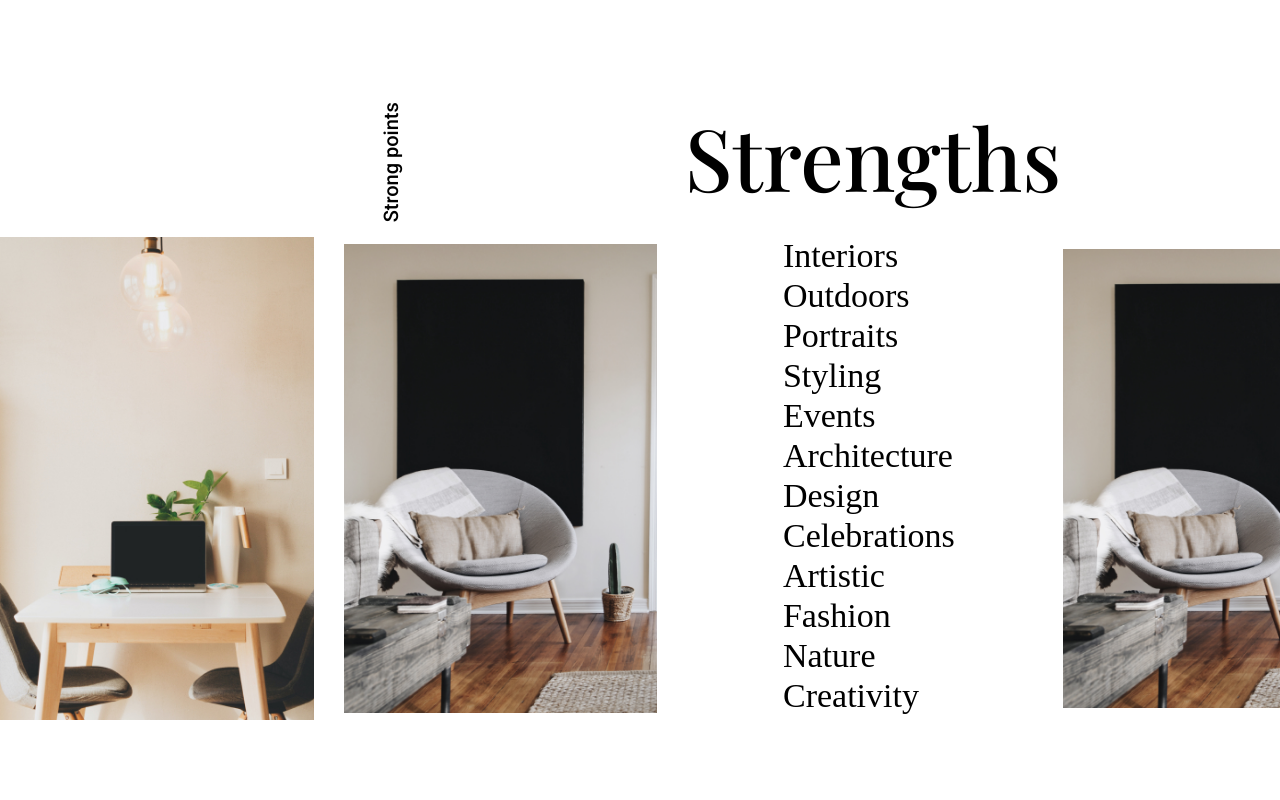
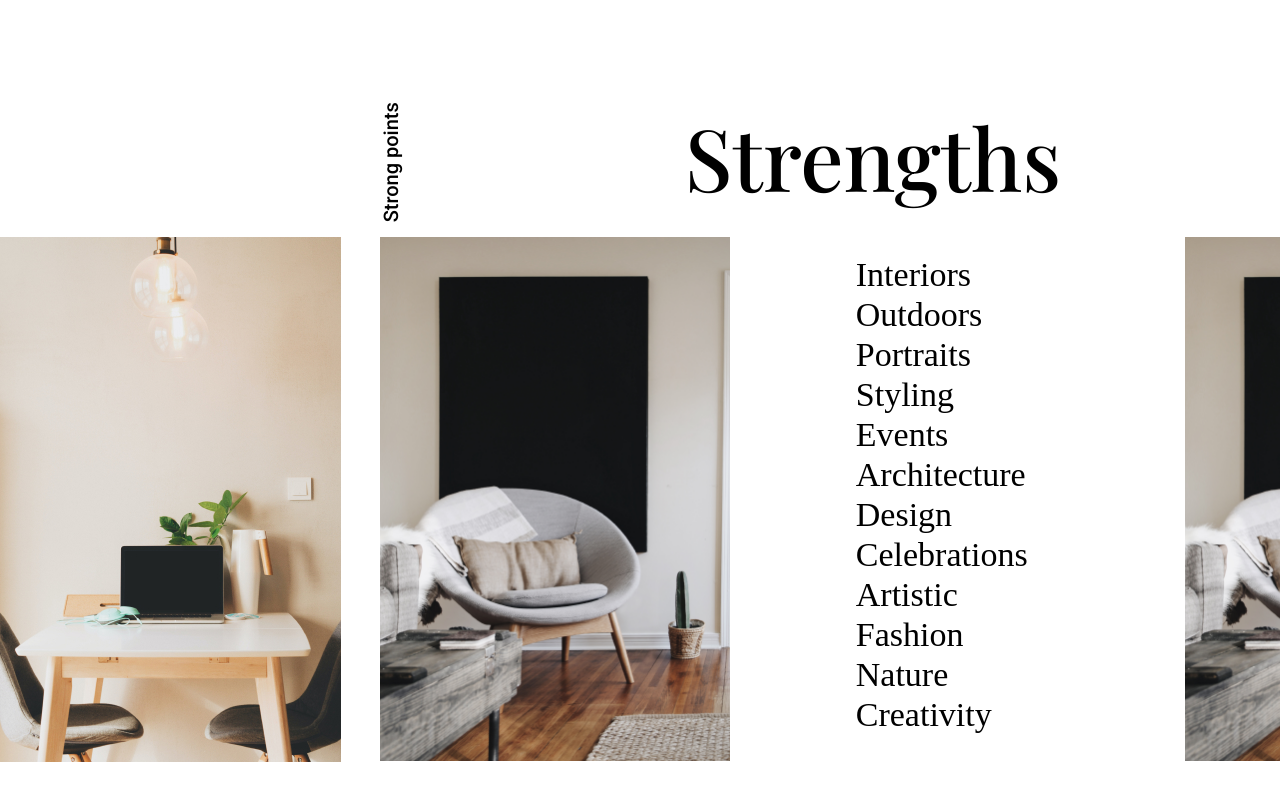
Before and after one commit to Bifka/otus-css-Zelenina, a plain HTML site: page index.html in a window 1280 px wide. Shown: the part 3611-4411 px from the top of the page. Drawn offline with nearby package versions, Linux system fonts and the light colour scheme; a web font is replaced by a local one.

Commit message:
fix bugs

```diff
--- a/styles/style.css
+++ b/styles/style.css
@@ -347,7 +347,7 @@ blockquote{
   padding: 115px 0 135px 0;
   max-width: 1440px;
   margin: 0 auto;
-  overflow: hidden;
+  overflow: auto;
 }
 
 .strong-points-block{
@@ -367,8 +367,8 @@ blockquote{
   .strong-points-block{
     display: -ms-grid;
     display: grid;
-    grid-template-columns: 24.5% 24.5% 27% 24%;
-    -ms-grid-columns: 24.5% 30px 24.5% 30px 27% 30px 24%;
+    grid-template-columns: auto auto auto auto;
+    -ms-grid-columns: auto 30px auto 30px auto 30px auto;
     gap: 30px;
   }
 }
@@ -391,7 +391,7 @@ blockquote{
 }
 
 .strong-points-photos{
-  max-width: 350px;
+  min-width: 350px;
   max-height: 525px;
   align-self: center;
 }
```
